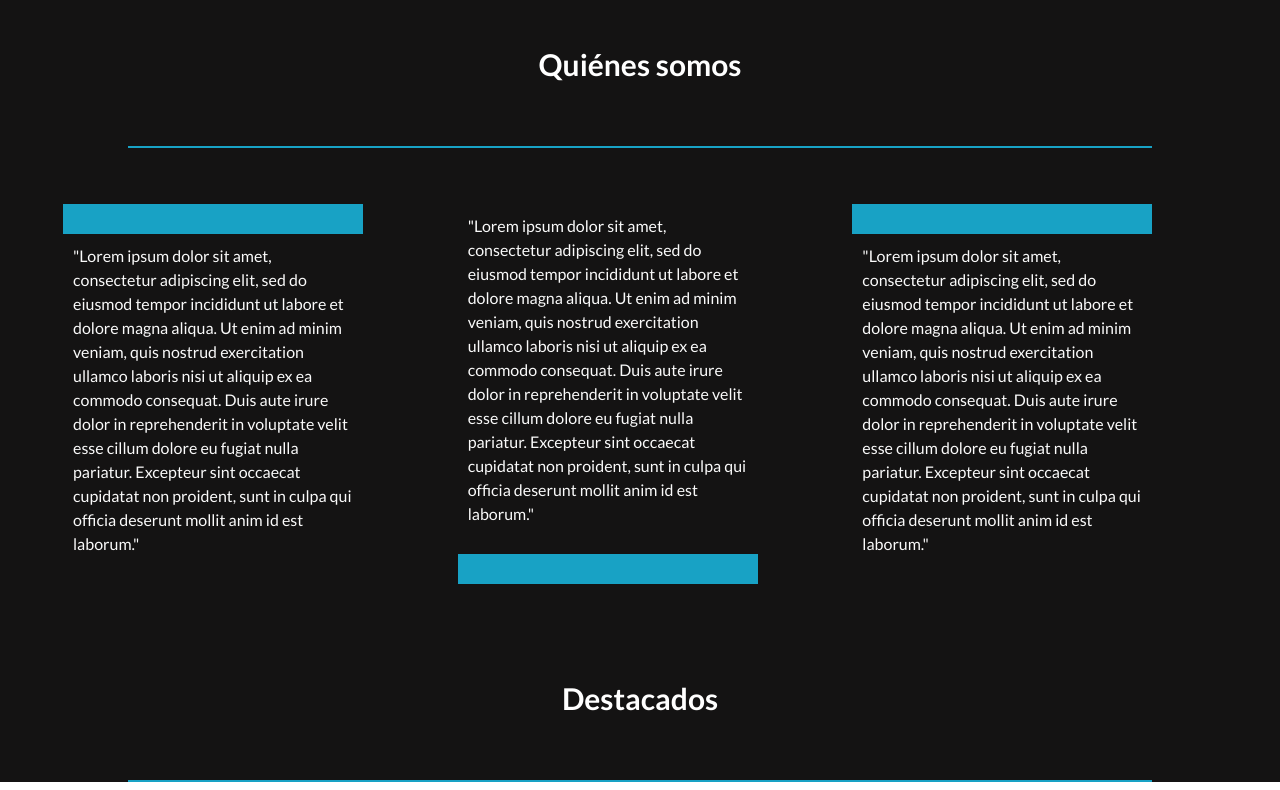
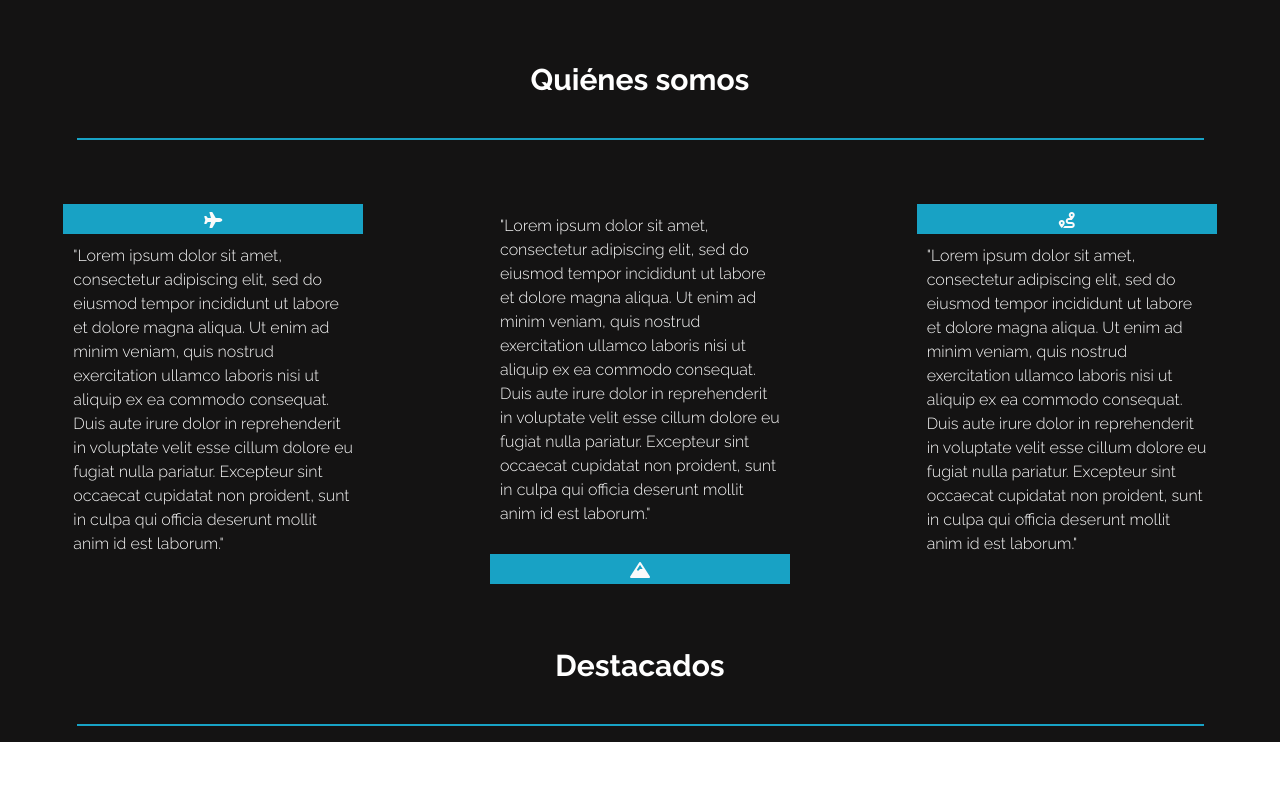
Before and after one commit to Natypuff88/viajes, a plain HTML site: page index.html in a window 1280 px wide. Shown: the part 962-1752 px from the top of the page. After the commit the page ends 1712 px from the top, so only its background shows below. Drawn offline with nearby package versions, Linux system fonts and the light colour scheme.

Commit message:
segundor commit

```diff
--- a/assets/css/style.css
+++ b/assets/css/style.css
@@ -14,31 +14,36 @@ html{
     margin: 20px;
 }
 
+.text-link{
+    font-family: 'Raleway', sans-serif;
+    font-weight: 400;
+    font-size: 20px;
+    color: #fafafa;
+}
 
-.texto-quienes-somos{
+.texto-titulo{
     width: 100%;
     text-align: center;
-    font-family: 'Lato', sans-serif;
+    font-family: 'Raleway', sans-serif;
     font-weight: 700;
     font-size: 30px;
 }
 
 .linea-azul{
-    display: flex;
-    justify-content: center;
-    width: 80%;
-    height: 2px;
-    background-color: #18a2c5;
+    width: 90%;
+    border: 1px solid #18a2c5;
 }
 
 
 .box-uno{
+    margin: auto;
     width: 300px;
     height: 30px;
     background-color: #18a2c5;
 }
 
 .box-dos{
+    margin: auto;
     width: 300px;
     height: 350px;
 }
@@ -46,9 +51,13 @@ html{
 .texto-ordinario{
     width: 100%;
     text-align: left;
-    font-family: 'Lato', sans-serif;
+    font-family: 'Raleway', sans-serif;
     font-weight: 400;
     font-size: 16px;
     color: #fafafa;
     padding: 10px;
 }
+
+.fas{
+    color: #fafafa;
+}
--- a/index.html
+++ b/index.html
@@ -5,14 +5,17 @@
     <meta charset="utf-8">
     <meta name="viewport" content="width=device-width, initial-scale=1, shrink-to-fit=no">
 
-    <!-- Bootstrap CSS -->
+    <!-- Bootstrap 4.5 CSS -->
     <link rel="stylesheet" href="https://cdn.jsdelivr.net/npm/bootstrap@4.5.3/dist/css/bootstrap.min.css" integrity="sha384-TX8t27EcRE3e/ihU7zmQxVncDAy5uIKz4rEkgIXeMed4M0jlfIDPvg6uqKI2xXr2" crossorigin="anonymous">
+     <!-- MIS ESTILOS CSS -->
     <link rel="stylesheet" type="text/css" href="./assets/css/style.css" media="screen" />
-     <!-- GOOGLE FONTS -->
-    <link rel="preconnect" href="https://fonts.gstatic.com">
-<link href="https://fonts.googleapis.com/css2?family=Lato:ital,wght@0,100;0,300;0,400;0,700;0,900;1,100;1,300;1,400;1,700;1,900&display=swap" rel="stylesheet">
+     <!-- GOOGLE FONTS RALEWAY -->
+     <link rel="preconnect" href="https://fonts.gstatic.com">
+     <link href="https://fonts.googleapis.com/css2?family=Raleway:ital,wght@0,300;0,700;1,400&display=swap" rel="stylesheet">
+    <!-- FONT AWSOME -->
+    <link rel="stylesheet" href="https://use.fontawesome.com/releases/v5.6.3/css/all.css" integrity="sha384-UHRtZLI+pbxtHCWp1t77Bi1L4ZtiqrqD80Kn4Z8NTSRyMA2Fd33n5dQ8lWUE00s/" crossorigin="anonymous">
     <title>Prueba - Viajes Chile</title>
-  </head>
+    </head>
 
   <body>
 <div class="container-fluid bg-myblack">
@@ -25,16 +28,16 @@
       <div class="collapse navbar-collapse justify-content-end" id="navbarNavDropdown">
         <ul class="navbar-nav ">
           <li class="nav-item active">
-            <a class="nav-link text-white" href="#">Inicio <span class="sr-only">(current)</span></a>
+            <a class="nav-link text-link" href="#">Inicio <span class="sr-only">(current)</span></a>
           </li>
           <li class="nav-item">
-            <a class="nav-link text-white" href="#">Quiénes somos</a>
+            <a class="nav-link text-link" href="#">Quiénes somos</a>
           </li>
           <li class="nav-item">
-            <a class="nav-link text-white" href="#">Destacados</a>
+            <a class="nav-link text-link" href="#">Destacados</a>
           </li>
           <li class="nav-item">
-            <a class="nav-link text-white" href="#">Contacto</a>
+            <a class="nav-link text-link" href="#">Contacto</a>
           </li>
         </ul>
       </div>
@@ -70,38 +73,36 @@
 
     </div>
 
-    <div class="row">
-      <h1 class="p-5 text-white texto-quienes-somos"> Quiénes somos</h1>
+    <div class="row mt-5">
+      <h1 class="p-3 text-white texto-titulo"> Quiénes somos</h1>
     </div>
 
-    <div class="row mt-2 mb-2 align-content-center justify-content-center">
-        <div class="linea-azul "></div>
-    </div>
+    <hr class="linea-azul"></hr>
 
 
-    <div class="row p-5 align-content-center justify-content-center">
+    <div class="row d-flex align-content-center justify-content-center">
 
-       <div class="col-4">
-          <div class="box-uno">
-            <i></i>
+       <div class="col-lg-4 col-sm-12 mt-5">
+          <div class="box-uno text-center p-1">
+            <i class="fas fa-plane"></i>
           </div>
           <div class="box-dos">
             <p class="texto-ordinario">"Lorem ipsum dolor sit amet, consectetur adipiscing elit, sed do eiusmod tempor incididunt ut labore et dolore magna aliqua. Ut enim ad minim veniam, quis nostrud exercitation ullamco laboris nisi ut aliquip ex ea commodo consequat. Duis aute irure dolor in reprehenderit in voluptate velit esse cillum dolore eu fugiat nulla pariatur. Excepteur sint occaecat cupidatat non proident, sunt in culpa qui officia deserunt mollit anim id est laborum."</p>
           </div>
       </div>
 
-        <div class="col-4">
+        <div class="col-lg-4 col-sm-12 mt-5">
           <div class="box-dos">
             <p class="texto-ordinario">"Lorem ipsum dolor sit amet, consectetur adipiscing elit, sed do eiusmod tempor incididunt ut labore et dolore magna aliqua. Ut enim ad minim veniam, quis nostrud exercitation ullamco laboris nisi ut aliquip ex ea commodo consequat. Duis aute irure dolor in reprehenderit in voluptate velit esse cillum dolore eu fugiat nulla pariatur. Excepteur sint occaecat cupidatat non proident, sunt in culpa qui officia deserunt mollit anim id est laborum."</p>
           </div>
-          <div class="box-uno">
-            <i></i>
+          <div class="box-uno text-center p-1">
+            <i class="fas fa-mountain"></i>
           </div>
        </div>
 
-       <div class="col-4">
-        <div class="box-uno">
-          <i></i>
+       <div class="col-lg-4 col-sm-12 mt-5">
+        <div class="box-uno text-center p-1">
+          <i class="fas fa-route"></i>
         </div>
         <div class="box-dos">
           <p class="texto-ordinario">"Lorem ipsum dolor sit amet, consectetur adipiscing elit, sed do eiusmod tempor incididunt ut labore et dolore magna aliqua. Ut enim ad minim veniam, quis nostrud exercitation ullamco laboris nisi ut aliquip ex ea commodo consequat. Duis aute irure dolor in reprehenderit in voluptate velit esse cillum dolore eu fugiat nulla pariatur. Excepteur sint occaecat cupidatat non proident, sunt in culpa qui officia deserunt mollit anim id est laborum."</p>
@@ -110,12 +111,14 @@
       </div>
     </div>
 
-    <div class="row">
-      <h1 class="p-5 text-white texto-quienes-somos"> Destacados</h1>
+    <div class="row mt-5">
+      <h1 class="p-3 text-white texto-titulo"> Destacados</h1>
     </div>
 
+    <hr class="linea-azul"></hr>
+
     <div class="row mt-2 mb-2 align-content-center justify-content-center">
-        <div class="linea-azul "></div>
+
     </div>
 
 
```
